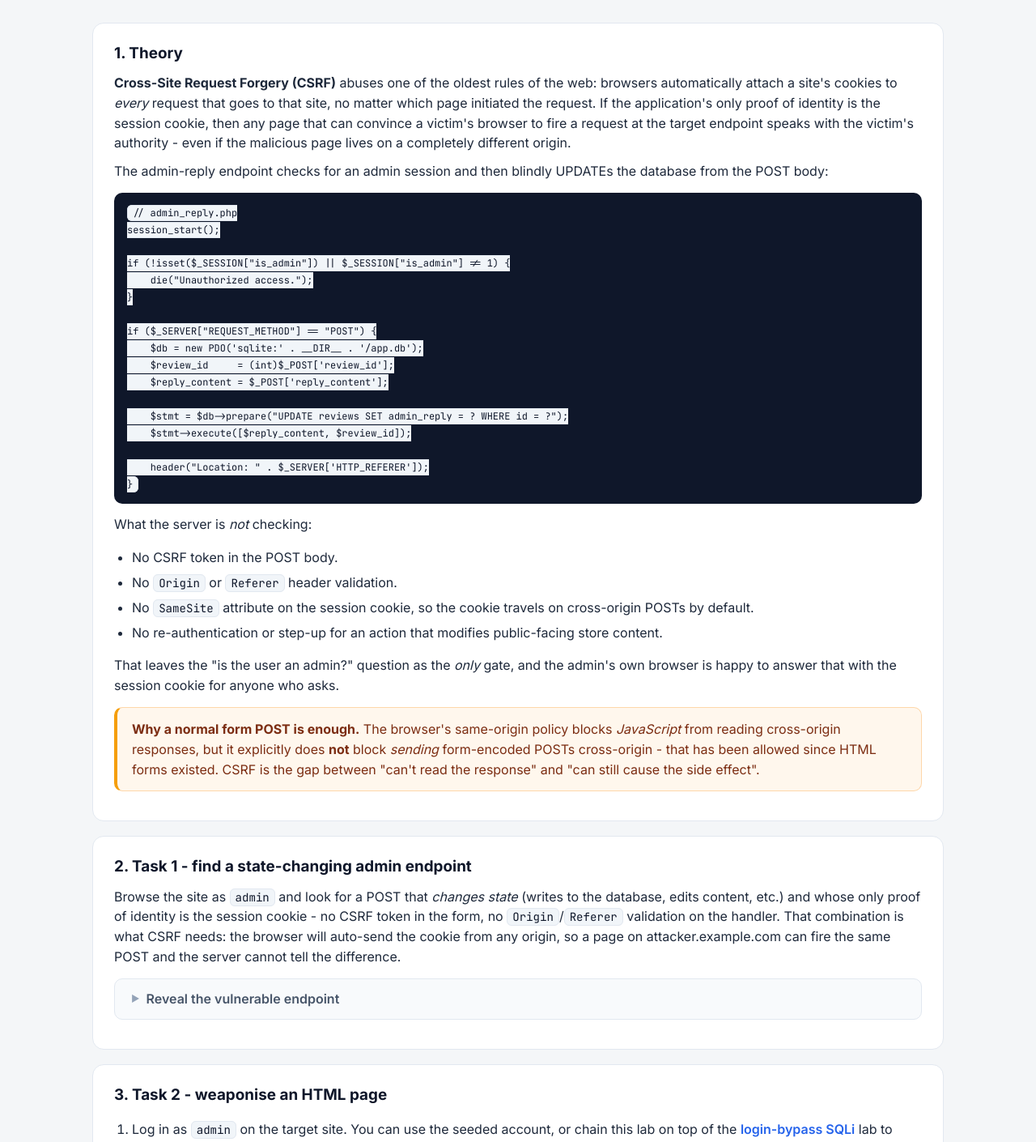
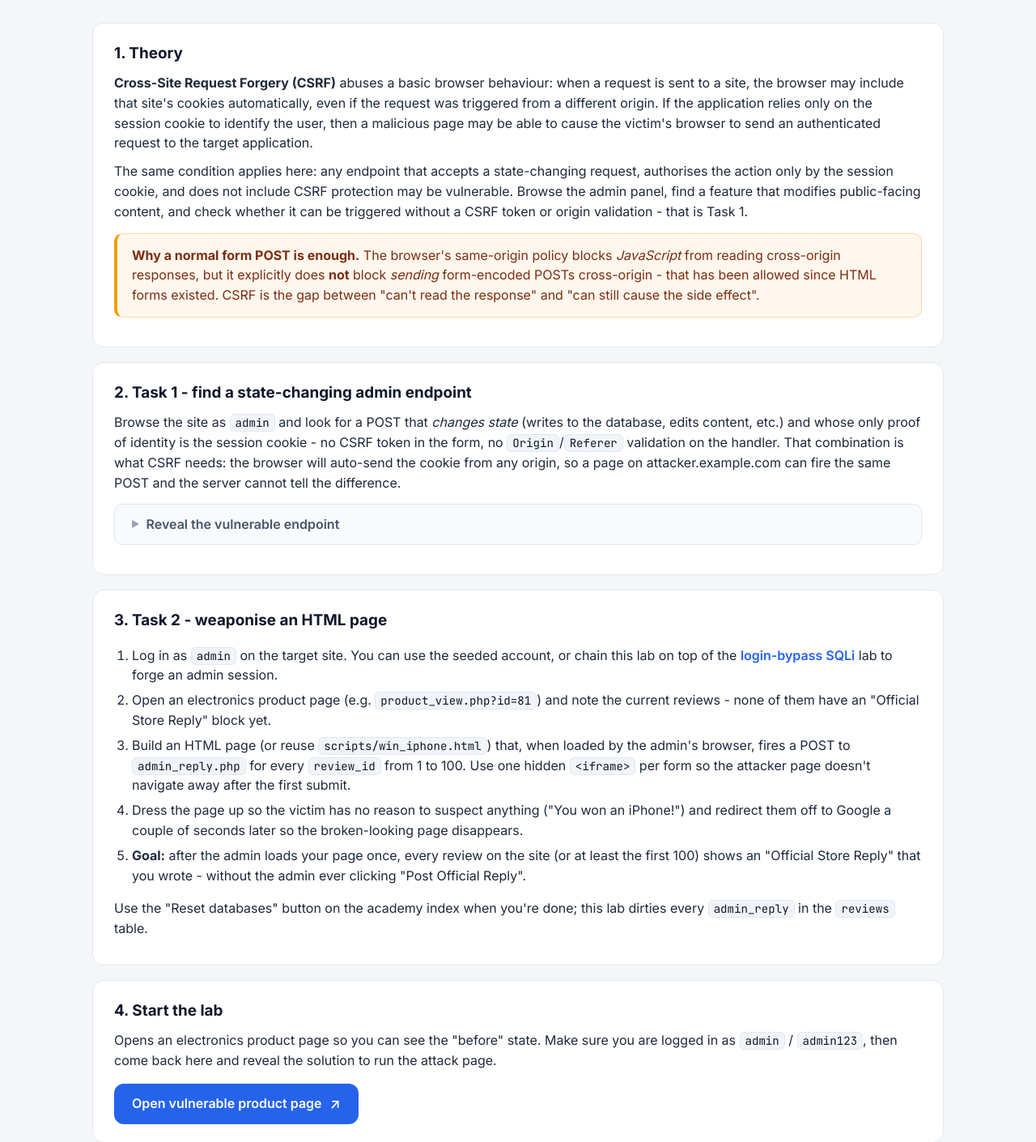
Before and after one commit to Nitzandudai/CyberProject, a PHP site: page /CyberProject/academy/csrf-admin-reply.php in a window 1280 px wide. Shown: the part 204-1614 px from the top of the page at 81% size. Run offline with PHP 8.4, Linux system fonts and the light colour scheme.

Commit message:
update the labs some more

```diff
--- a/academy/_styles.css
+++ b/academy/_styles.css
@@ -151,6 +151,8 @@
     display: flex;
     flex-direction: column;
     gap: 10px;
+    height: 100%;
+    box-sizing: border-box;
     transition: transform 0.12s ease, box-shadow 0.12s ease, border-color 0.12s ease;
     text-decoration: none !important;
     color: inherit !important;
@@ -193,13 +195,14 @@
     margin: 0;
     color: #475569;
     font-size: 0.92rem;
+    flex: 1;
 }
 
 .academy-card-foot {
     display: flex;
     align-items: center;
     justify-content: space-between;
-    margin-top: 4px;
+    padding-top: 4px;
 }
 
 /* ===== Badges ===== */
--- a/academy/csrf-admin-reply.php
+++ b/academy/csrf-admin-reply.php
@@ -22,48 +22,19 @@ academy_layout_start($lesson['title']);
 <section class="academy-block">
     <h2>1. Theory</h2>
     <p>
-        <strong>Cross-Site Request Forgery (CSRF)</strong> abuses one of the oldest
-        rules of the web: browsers automatically attach a site&apos;s cookies to
-        <em>every</em> request that goes to that site, no matter which page initiated
-        the request. If the application&apos;s only proof of identity is the session
-        cookie, then any page that can convince a victim&apos;s browser to fire a
-        request at the target endpoint speaks with the victim&apos;s authority - even
-        if the malicious page lives on a completely different origin.
+        <strong>Cross-Site Request Forgery (CSRF)</strong> abuses a basic browser
+        behaviour: when a request is sent to a site, the browser may include that
+        site&apos;s cookies automatically, even if the request was triggered from a
+        different origin. If the application relies only on the session cookie to
+        identify the user, then a malicious page may be able to cause the victim&apos;s
+        browser to send an authenticated request to the target application.
     </p>
     <p>
-        The admin-reply endpoint checks for an admin session and then blindly
-        UPDATEs the database from the POST body:
-    </p>
-    <pre><code>// admin_reply.php
-session_start();
-
-if (!isset($_SESSION["is_admin"]) || $_SESSION["is_admin"] != 1) {
-    die("Unauthorized access.");
-}
-
-if ($_SERVER["REQUEST_METHOD"] == "POST") {
-    $db = new PDO('sqlite:' . __DIR__ . '/app.db');
-    $review_id     = (int)$_POST['review_id'];
-    $reply_content = $_POST['reply_content'];
-
-    $stmt = $db-&gt;prepare("UPDATE reviews SET admin_reply = ? WHERE id = ?");
-    $stmt-&gt;execute([$reply_content, $review_id]);
-
-    header("Location: " . $_SERVER['HTTP_REFERER']);
-}</code></pre>
-    <p>What the server is <em>not</em> checking:</p>
-    <ul>
-        <li>No CSRF token in the POST body.</li>
-        <li>No <code>Origin</code> or <code>Referer</code> header validation.</li>
-        <li>No <code>SameSite</code> attribute on the session cookie, so the cookie
-            travels on cross-origin POSTs by default.</li>
-        <li>No re-authentication or step-up for an action that modifies public-facing
-            store content.</li>
-    </ul>
-    <p>
-        That leaves the &quot;is the user an admin?&quot; question as the
-        <em>only</em> gate, and the admin&apos;s own browser is happy to answer that
-        with the session cookie for anyone who asks.
+        The same condition applies here: any endpoint that accepts a state-changing
+        request, authorises the action only by the session cookie, and does not include
+        CSRF protection may be vulnerable. Browse the admin panel, find a feature that
+        modifies public-facing content, and check whether it can be triggered without a
+        CSRF token or origin validation - that is Task 1.
     </p>
     <div class="academy-callout">
         <strong>Why a normal form POST is enough.</strong> The browser&apos;s
--- a/academy/lessons.php
+++ b/academy/lessons.php
@@ -100,7 +100,7 @@ return [
         'category'   => 'Authentication',
         'difficulty' => 'Medium',
         'target_url' => '../login.php?view=forgot',
-        'scripts'    => ['../scripts/Broken_Password_Reset.py'],
+        'scripts'    => ['../scripts/Broken_Password_Reset.py', '../scripts/passwords.txt'],
         'status'     => 'ready',
     ],
 
```
Also changed, not shown: academy/broken-password-reset.php (+16 -12 lines), academy/csrf-account-takeover.php (+39 -38 lines).
